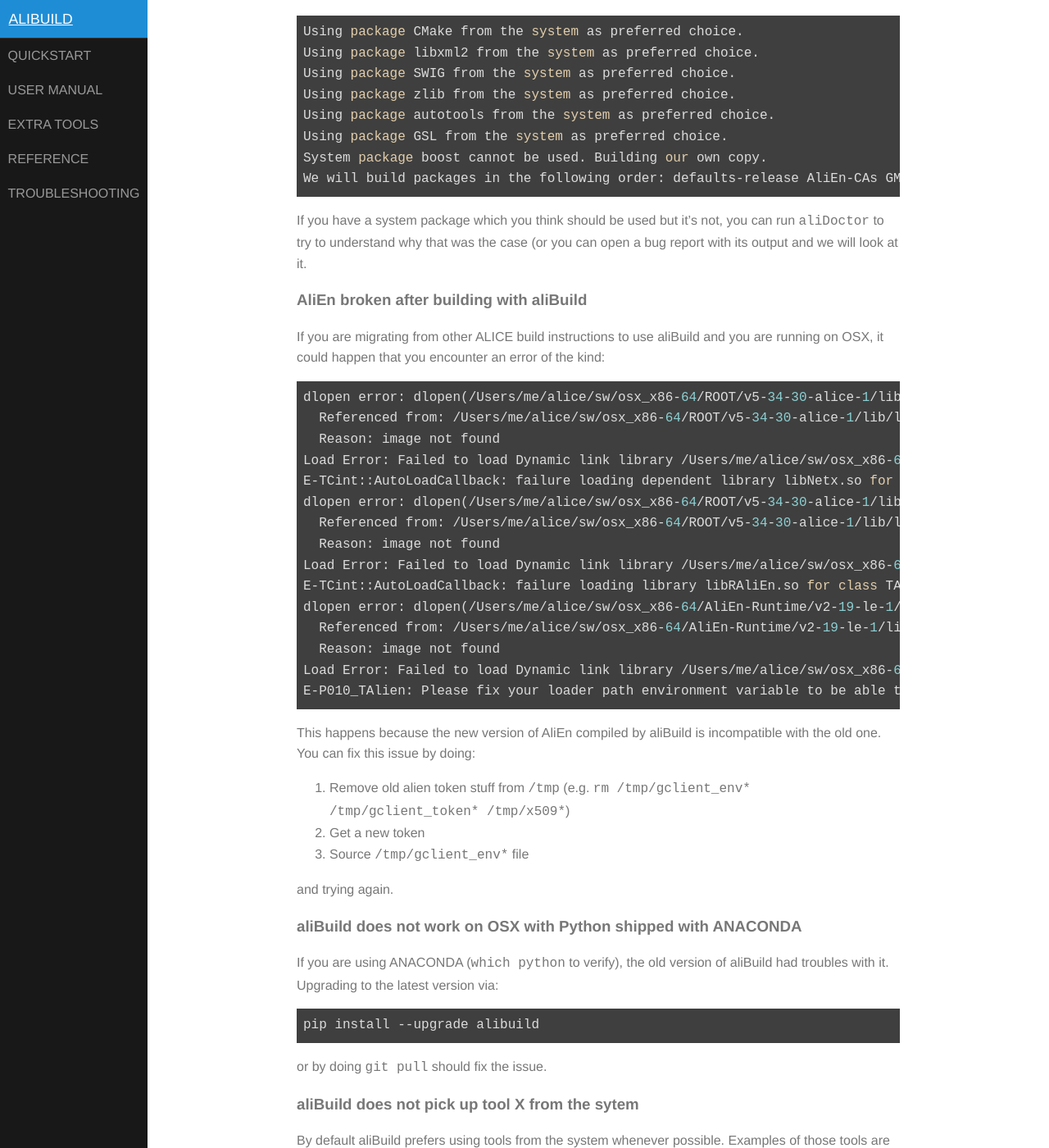
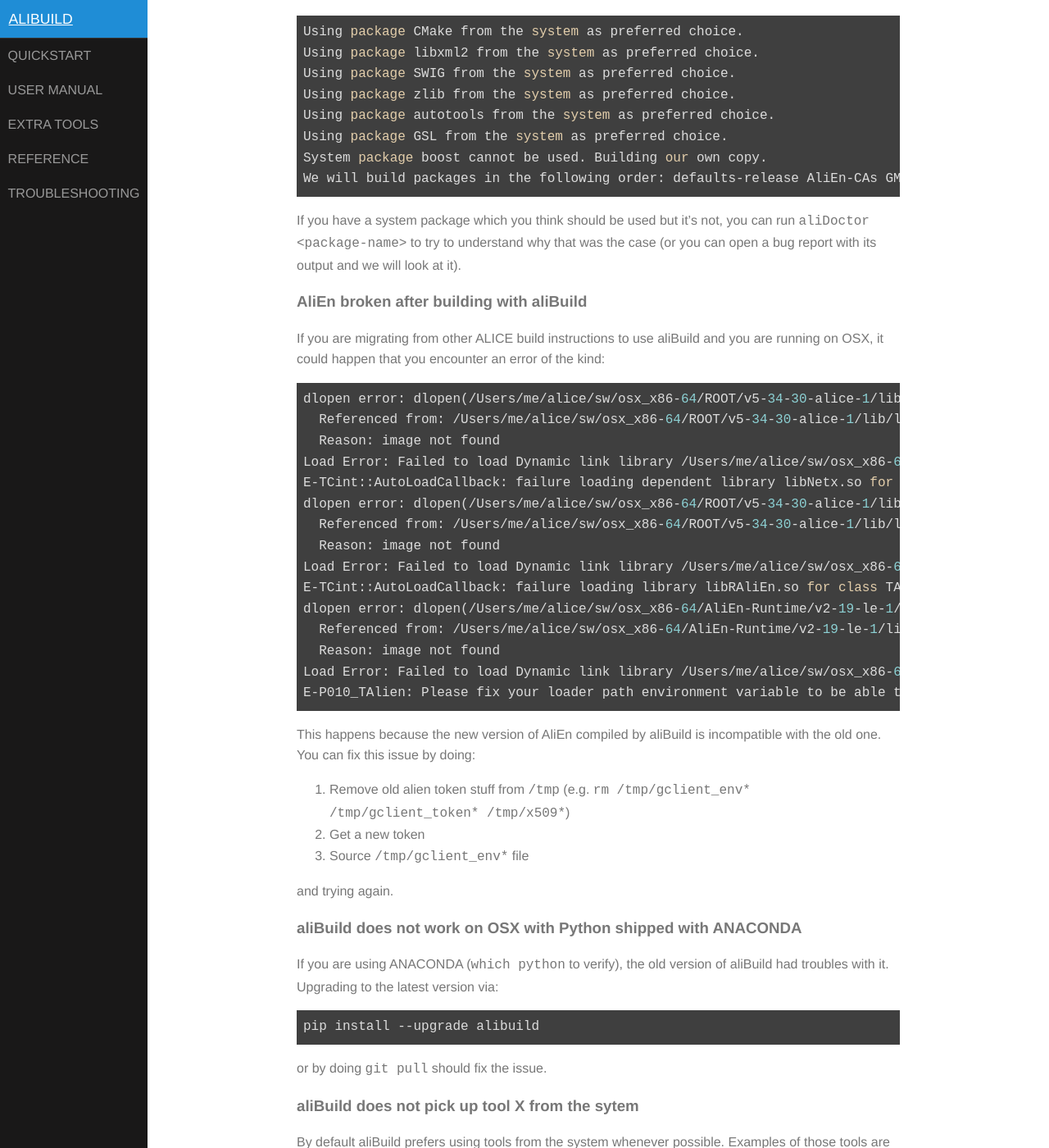
Before and after one commit to alisw/alibuild, a Jekyll site: the page built from troubleshooting.markdown, in a window 1280 px wide and 1400 px high, scrolled down 1562 px. Shown: the whole window at 82% size. Built offline with Jekyll 4.4.1, drawn with Linux system fonts in a browser that asks for light colours; some of the changed lines change nothing that is shown; some of the changed text lies outside the part shown.

Commit message:
Align documentation to new aliDoctor

```diff
--- a/troubleshooting.markdown
+++ b/troubleshooting.markdown
@@ -76,9 +76,9 @@
     System package boost cannot be used. Building our own copy.
     We will build packages in the following order: defaults-release AliEn-CAs GMP UUID gSOAP ApMon-CPP GEANT4 boost MPFR MonALISA-gSOAP-client cgal XRootD fastjet xalienfs AliEn-Runtime ROOT vgm GEANT3 GEANT4_VMC AliRoot
 
-If you have a system package which you think should be used but it's not,
-you can run `aliDoctor` to try to understand why that was the case (or you
-can open a bug report with its output and we will look at it.
+If you have a system package which you think should be used but it's not, you
+can run `aliDoctor <package-name>` to try to understand why that was the case
+(or you can open a bug report with its output and we will look at it).
 
 
 ### AliEn broken after building with aliBuild
@@ -134,7 +134,7 @@
 be compatible with the one provided by the recipe. You can verify what
 happens during the system tool detection by running:
 
-    aliDoctor
+    aliDoctor <package name>
 
 
 ### I do not have privileges and I cannot install via pip
```
